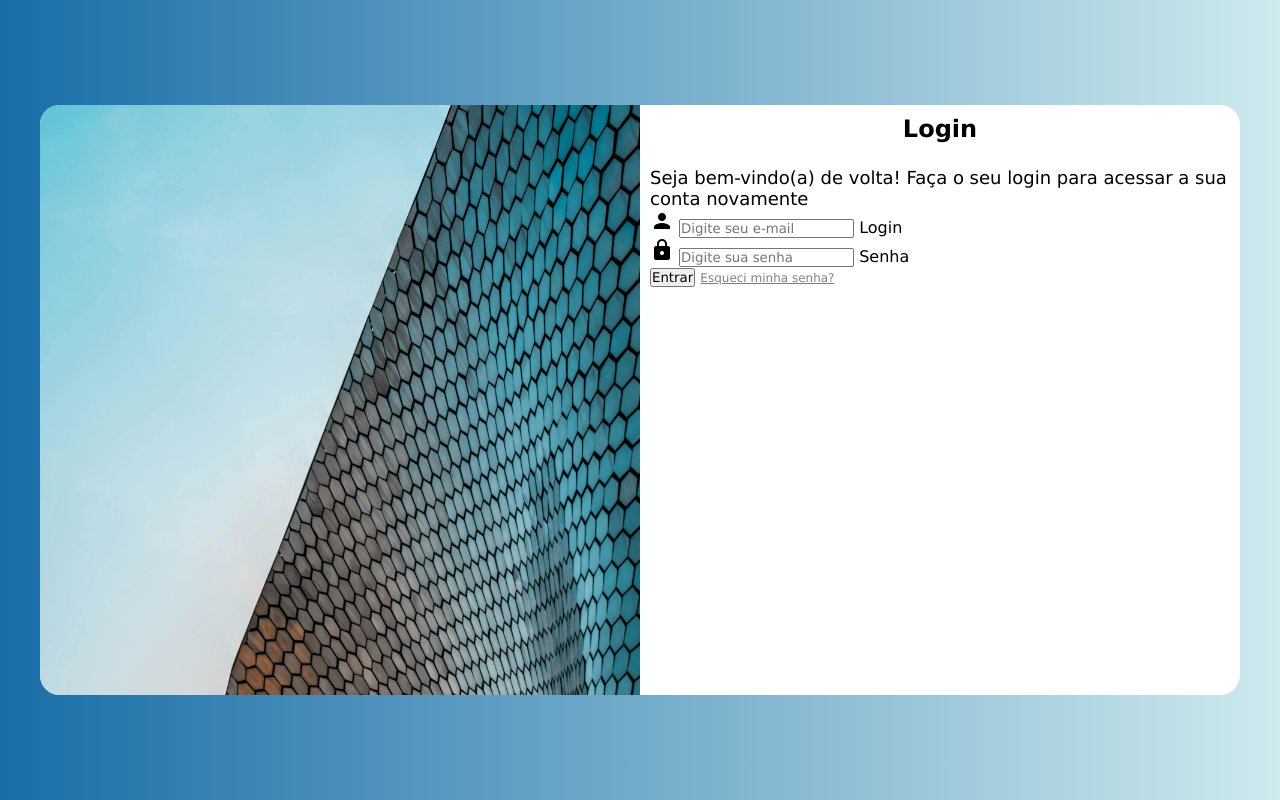
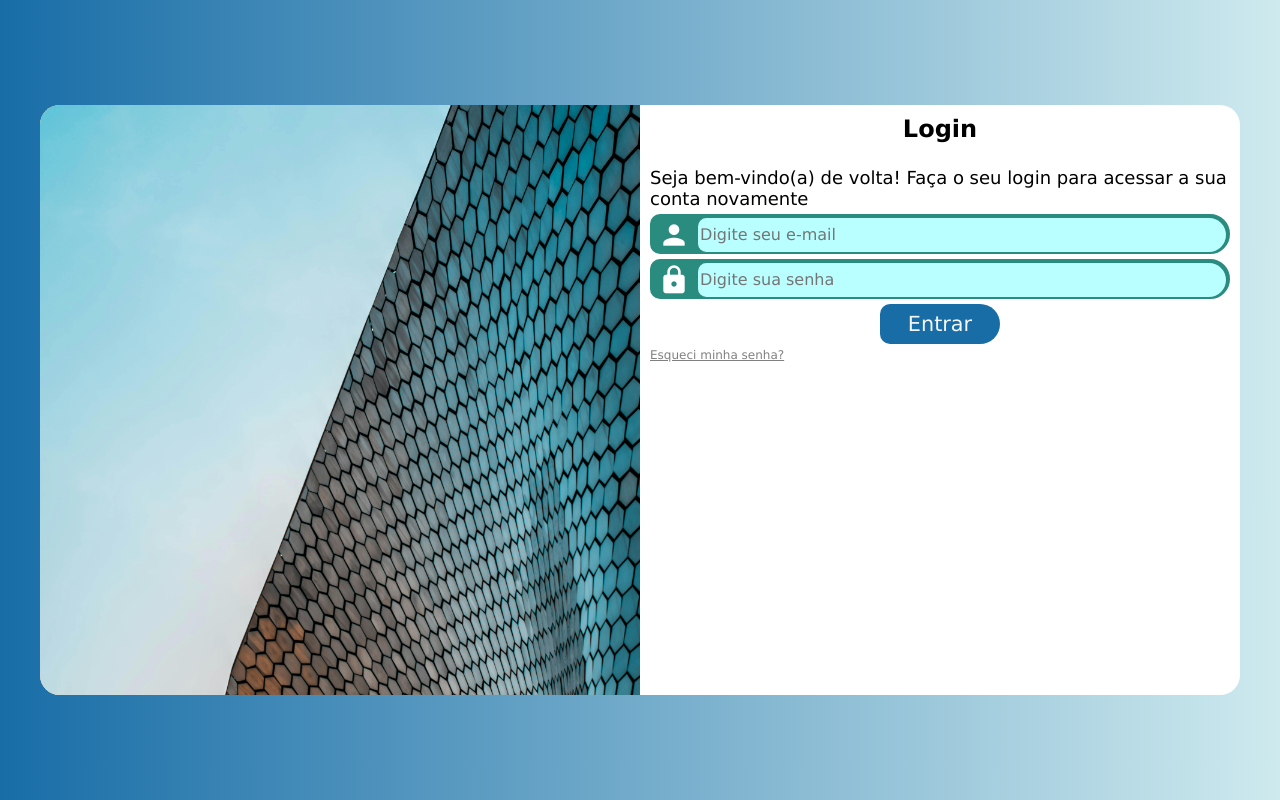
Before and after one commit to Guts-war/Projeto-Login, a plain HTML site: page index.html in a window 1280 px wide. Drawn offline with Linux system fonts and the light colour scheme.

Commit message:
formulario estilizado

```diff
--- a/estilos/media-query.css
+++ b/estilos/media-query.css
@@ -34,7 +34,24 @@ tela grande / 1200px
 
     div#form > p {
     font-size: 16px;
-}
+    }
+
+    form > input[type=submit] {
+        width: 100%;
+        height: 40px;
+        margin-left: auto;
+        margin-right: auto;
+        font-size: 1.3em;
+        transition: width 0.5s, height 0.5s, font-size 0.5s;
+    }
+
+    form > input[type=submit]:hover {
+        width: 160px;
+        height: 40px;
+        font-size: 1.3em;
+        transition: background-color 0.3s, width 0.3s, height 0.3s, font-size 0.3s;
+    }
+
 }
 
 @media screen and (min-width: 992px) and (max-width: 1200px) {
@@ -60,6 +77,22 @@ tela grande / 1200px
 
     div#form > p {
     font-size: 16px;
+    }
+
+      form > input[type=submit] {
+        width: 140px;
+        height: 50px;
+        margin-left: auto;
+        margin-right: auto;
+        font-size: 1.3em;
+        transition: width 0.5s, height 0.5s, font-size 0.5s;
+    }
+
+    form > input[type=submit]:hover {
+        width: 150px;
+        height: 55px;
+        font-size: 1.4em;
+        transition: background-color 0.3s, width 0.3s, height 0.3s, font-size 0.3s;
     }
 }
 
@@ -87,4 +120,20 @@ tela grande / 1200px
     div#form > p {
     font-size: 18px;
     }
+
+    form > input[type=submit] {
+        width: 120px;
+        height: 40px;
+        margin-left: auto;
+        margin-right: auto;
+        font-size: 1.3em;
+        transition: width 0.5s, height 0.5s, font-size 0.5s;
+    }
+
+    form > input[type=submit]:hover {
+        width: 130px;
+        height: 45px;
+        font-size: 1.4em;
+        transition: background-color 0.3s, width 0.3s, height 0.3s, font-size 0.3s;
+    }
 }
--- a/estilos/style.css
+++ b/estilos/style.css
@@ -47,11 +47,42 @@ section#loginArea > div#imgArea {
     background-image: url(../imagens/edificio.jpg);
     background-repeat: no-repeat;
     background-size: cover;
-    height: 200px;
+    height: 270px;
 }
 
 section#loginArea > div#form {
     padding: 10px;
+}
+
+div.camp{
+    background-color: #2a8b7f;
+    width: 100%;
+    height: 40px;
+    border-radius: 10px 20px 20px 10px;
+    margin: 5px 0px;
+    border: 3px solid #2a8b7f;
+}
+
+.camp > input {
+    font-size: 1em;
+    width: calc(100% - 46px);
+    height: 100%;
+    border: 2px solid rgba(0, 0, 0, 0);
+    border-radius: 10px 20px 20px 10px;
+    background-color: rgb(185, 255, 255);
+    transform: translateY(-11px);
+}
+
+.camp > span {
+    color: white;
+    background-color:none;
+    font-size: 2em;
+    width: 40px;
+    padding: 5px;
+    margin-top: -3px;
+}
+.camp > label {
+    display: none;
 }
 
 div#form > h1 {
@@ -69,6 +100,27 @@ div#form > form > a {
     color: gray;
 }
 
+form > input[type=submit] {
+    display: block;
+    font-size: 1em;
+    width: 100%;
+    height: 40px;
+    margin-top: 5px;
+    background-color: #186da7;
+    border-style: none;
+    border-radius: 10px 20px 20px 10px;
+    border-color: rgba(128, 128, 128, 0.555);
+    color: whitesmoke;
+    cursor: pointer;
+}
+
+form > input[type=submit]:hover {
+    background-color: #2981bb;
+    border-style: none;
+}
+
+
+
 /* media querys abaixo */
 
 /*  TDB
--- a/index.html
+++ b/index.html
@@ -22,17 +22,17 @@
                 <form action="login.php" method="post" autocomplete="on">
                       <div class="camp">
                         <span class="material-icons">person</span>
+                        <label for="ilogin"></label>
                         <input type="email" name="login" id="ilogin" placeholder="Digite seu e-mail" autocomplete="email" required>
-                        <label for="ilogin">Login</label>
+
                       </div>
                       <div class="camp">
                         <span class="material-icons">lock</span>
+                        <label for="ipass"></label>
                         <input type="password" name="pass" id="ipass" placeholder="Digite sua senha" autocomplete="current-password" required minlength="8" maxlength="20">
-                        <label for="ipass">Senha</label>
                       </div>
-
                       <input type="submit" value="Entrar">
-                      <a href="esqueci-a-senha.html">Esqueci minha senha?</a>
+                       <a href="esqueci-a-senha.html" class="botao">Esqueci minha senha?</a>
                 </form>
             </div>
         </section>
```
